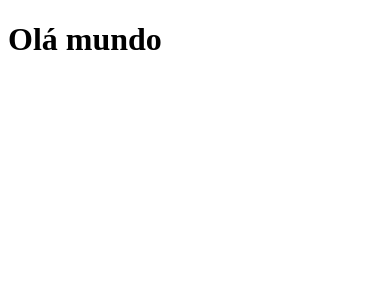
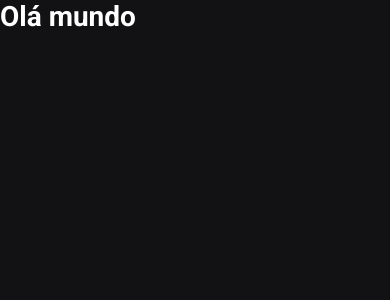
Before and after one commit to gunners-pro/ginews, a Next.js app: page / in a window 390 px wide. Shown: the top 300 px of the page. Built offline with nearby package versions, Linux system fonts and the light colour scheme.

Commit message:
Global: Foi definido estilos globais

```diff
--- a/src/pages/_app.tsx
+++ b/src/pages/_app.tsx
@@ -1,4 +1,5 @@
 import { AppProps } from 'next/app';
+import '../styles/global.scss';
 
 function MyApp({ Component, pageProps }: AppProps): JSX.Element {
   return <Component {...pageProps} />;
--- /dev/null
+++ b/src/styles/global.scss
@@ -0,0 +1,44 @@
+* {
+  margin: 0;
+  padding: 0;
+  box-sizing: border-box;
+}
+
+:root {
+  --white: #FFFFFF;
+  --gray-100: #e1e1e6;
+  --gray-300: #a8a8b3;
+  --gray-900: #121214;
+  --cyan-500: #61dafd;
+  --yellow-500: #eba417;
+}
+
+@media(max-width: 1080px){
+  html {
+    font-size: 93.75%;
+  }
+}
+
+@media(max-width: 720px){
+  html {
+    font-size: 87.5%;
+  }
+}
+
+body {
+  background: var(--gray-900);
+  color: var(--white);
+}
+
+body, input, textarea, select, button {
+  font: 400 1rem "Roboto", sans-serif;
+}
+
+button {
+  cursor: pointer;
+}
+
+a {
+  color: inherit;
+  text-decoration: none;
+}
```
